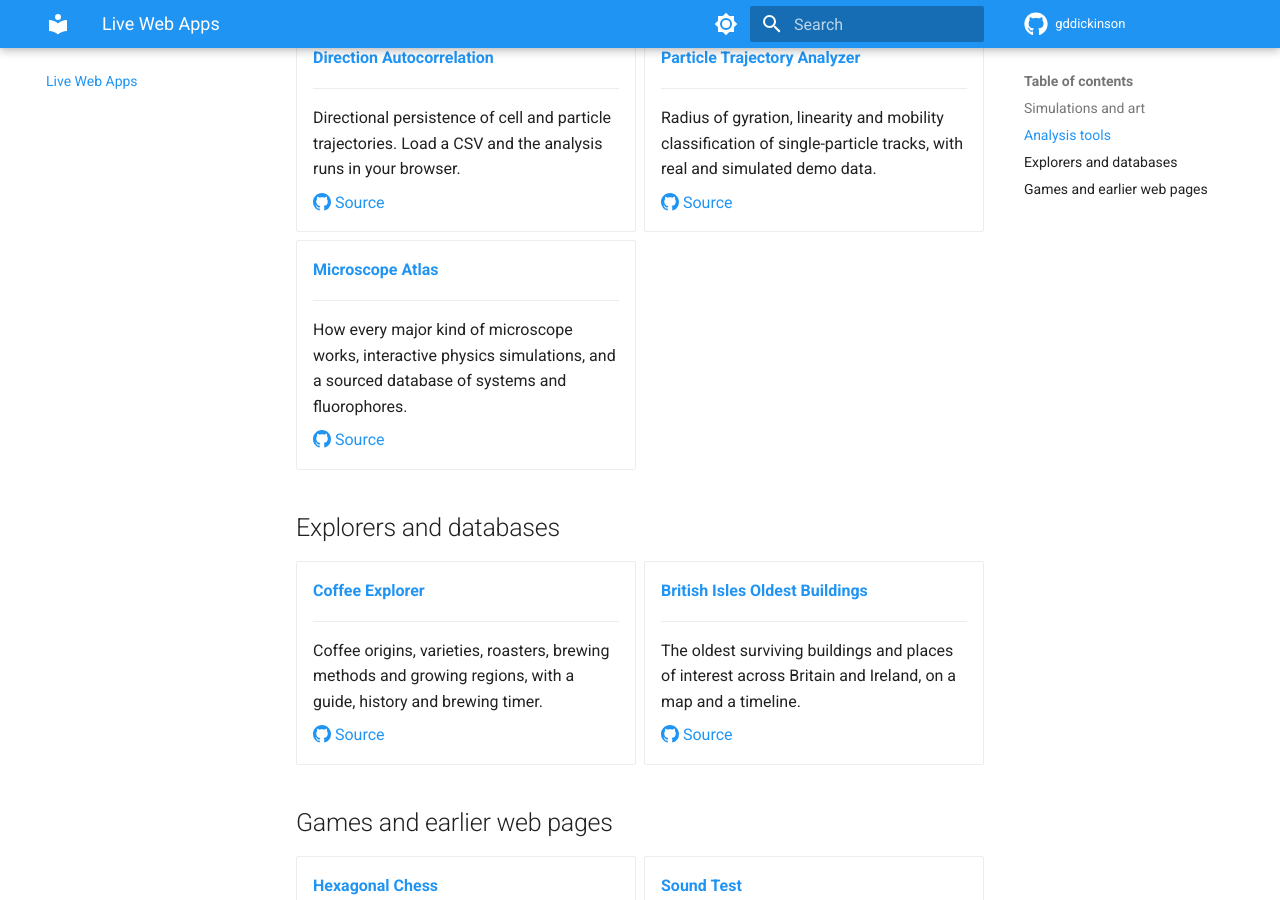
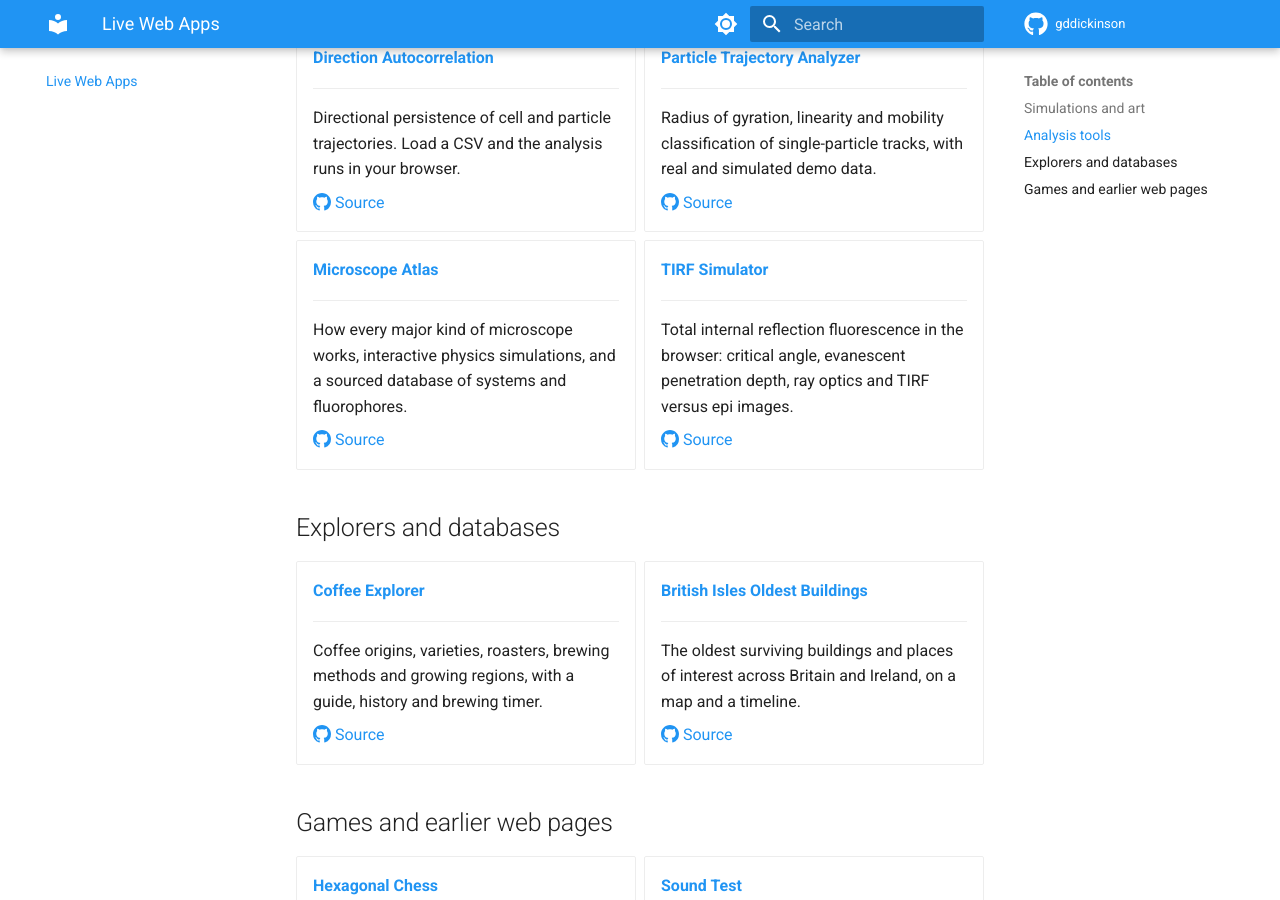
Before and after one commit to gddickinson/gddickinson.github.io, an MkDocs documentation site: the page built from docs/web-apps.md, in a window 1280 px wide and 900 px high, scrolled down 3096 px. Built offline with MkDocs 1.6.1 and Material for MkDocs 9.7.7, drawn with Linux system fonts in a browser that asks for light colours.

Commit message:
Web apps gallery: add tirf_microscope_simulation
Co-Authored-By: Claude Opus 5.5 <noreply@anthropic.com>

```diff
--- a/docs/web-apps.md
+++ b/docs/web-apps.md
@@ -234,6 +234,14 @@ Projects you can use straight from the browser. Each one also runs as a local we
 
     [:octicons-mark-github-16: Source](https://github.com/gddickinson/microscope-atlas)
 
+-   **[TIRF Simulator](https://gddickinson.github.io/tirf_microscope_simulation/)**
+
+    ---
+
+    Total internal reflection fluorescence in the browser: critical angle, evanescent penetration depth, ray optics and TIRF versus epi images.
+
+    [:octicons-mark-github-16: Source](https://github.com/gddickinson/tirf_microscope_simulation)
+
 </div>
 
 ## Explorers and databases
```
